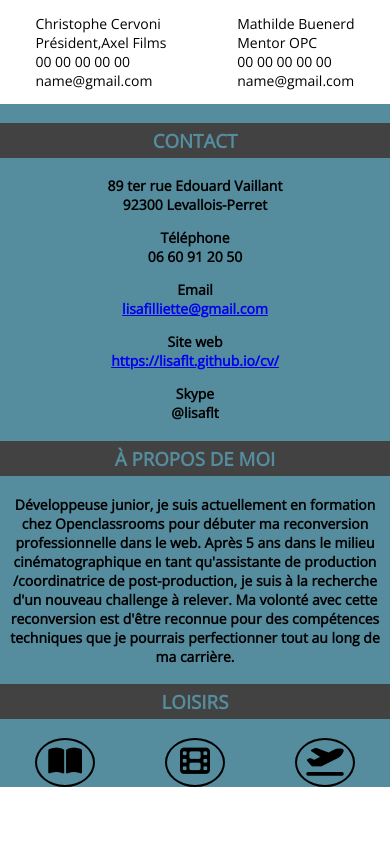
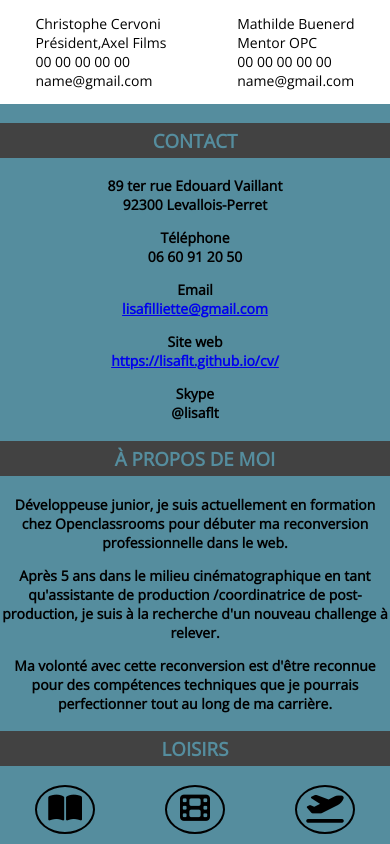
Before and after one commit to Lisaflt/cv, a plain HTML site: page index.html in a window 390 px wide. Shown: the part 2099-2943 px from the top of the page. Before the commit the page ends 2886 px from the top, so only its background shows below. Drawn offline with nearby package versions, Linux system fonts and the light colour scheme.

Commit message:
commit message jeremy

```diff
--- a/index.html
+++ b/index.html
@@ -61,10 +61,15 @@
 							<p class="infos">
 								Développeuse junior, je suis actuellement en formation chez
 								Openclassrooms pour débuter ma reconversion professionnelle dans
-								le web. Après 5 ans dans le milieu cinématographique en tant
+								le web.
+							</p>
+							<p>
+								Après 5 ans dans le milieu cinématographique en tant
 								qu'assistante de production /coordinatrice de post-production,
-								je suis à la recherche d'un nouveau challenge à relever. Ma
-								volonté avec cette reconversion est d'être reconnue pour des
+								je suis à la recherche d'un nouveau challenge à relever.
+							</p>
+							<p>
+								Ma volonté avec cette reconversion est d'être reconnue pour des
 								compétences techniques que je pourrais perfectionner tout au
 								long de ma carrière.
 							</p>
--- a/style.css
+++ b/style.css
@@ -152,6 +152,7 @@ section p {
 	display: flex;
 	justify-content: space-around;
 	font-size: 30px;
+	margin-bottom: 10px;
 }
 
 .iconesHobbies {
@@ -171,102 +172,68 @@ section p {
 	#blocPage {
 		width: auto;
 	}
-}
 
-@media all and (max-width: 1024px) {
 	#identite {
 		flex-direction: column;
 	}
-}
 
-@media all and (max-width: 1024px) {
 	#bordure {
 		flex-direction: column-reverse;
 		width: auto;
 	}
-}
 
-@media all and (max-width: 1024px) {
 	#bordureGauche {
 		min-width: 0px;
 		width: 100%;
 	}
-}
 
-@media all and (max-width: 1024px) {
 	#photo {
 		width: 100%;
 	}
-}
 
-@media all and (max-width: 1024px) {
 	aside p {
 		max-width: 900px;
 		text-align: center;
 	}
-}
 
-@media all and (max-width: 1024px) {
 	.loisirs {
 		padding-top: 0px;
 	}
-}
 
-@media all and (max-width: 1024px) {
 	#bordureDroite {
 		width: 100%;
 		margin-left: 0px;
 	}
-}
 
-@media all and (max-width: 1024px) {
-	#nomprenom {
-		margin-left: 0px;
-	}
-}
-
-/*
-@media all and (max-width: 1024px) {
-	.formation {
-		margin-right: 100px;
-	}
-}
-*/
-
-@media all and (max-width: 720px) {
-	.contenuBordureDroite {
-		flex-direction: column;
-	}
-}
-
-@media all and (max-width: 720px) {
-	aside p {
-		max-width: 800px;
-		text-align: center;
-		margin-left: 0;
-	}
-}
-
-@media all and (max-width: 720px) {
-	#nomprenom {
-		line-height: 50px;
-		margin-left: 0px;
-	}
-}
-
-@media all and (max-width: 720px) {
-	.nom {
-		font-size: 40px;
-	}
-}
-
-@media all and (max-width: 720px) {
 	#nomprenom {
 		margin-left: 0px;
 	}
 }
 
 @media all and (max-width: 720px) {
+	.contenuBordureDroite {
+		flex-direction: column;
+	}
+
+	aside p {
+		max-width: 800px;
+		text-align: center;
+		margin-left: 0;
+	}
+
+	#nomprenom {
+		line-height: 50px;
+		margin-left: 0px;
+	}
+
+	.nom {
+		font-size: 40px;
+	}
+
+	#nomprenom {
+		margin-left: 0px;
+	}
+
 	.ecole {
 		width: 90%;
 	}
```
